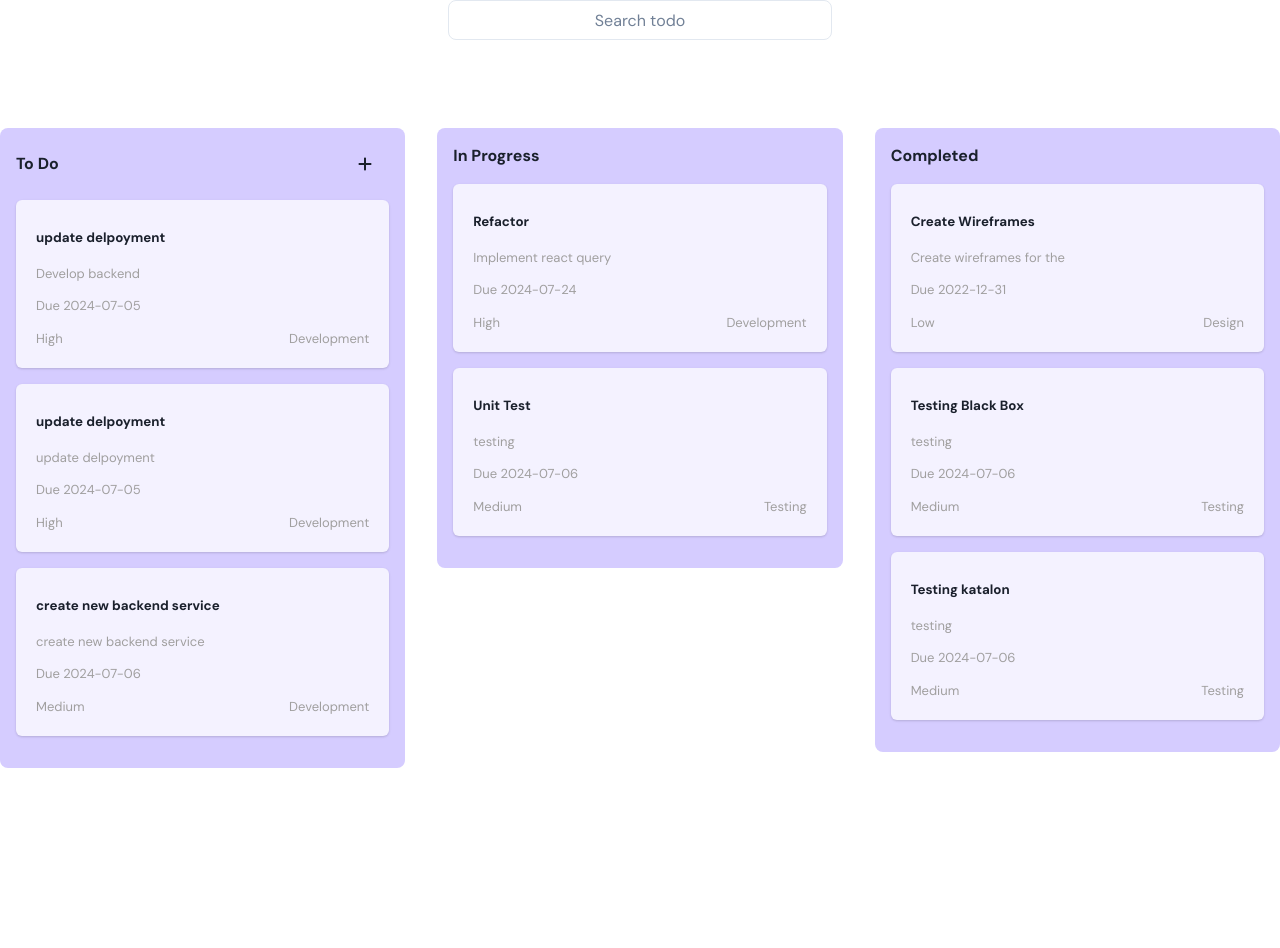
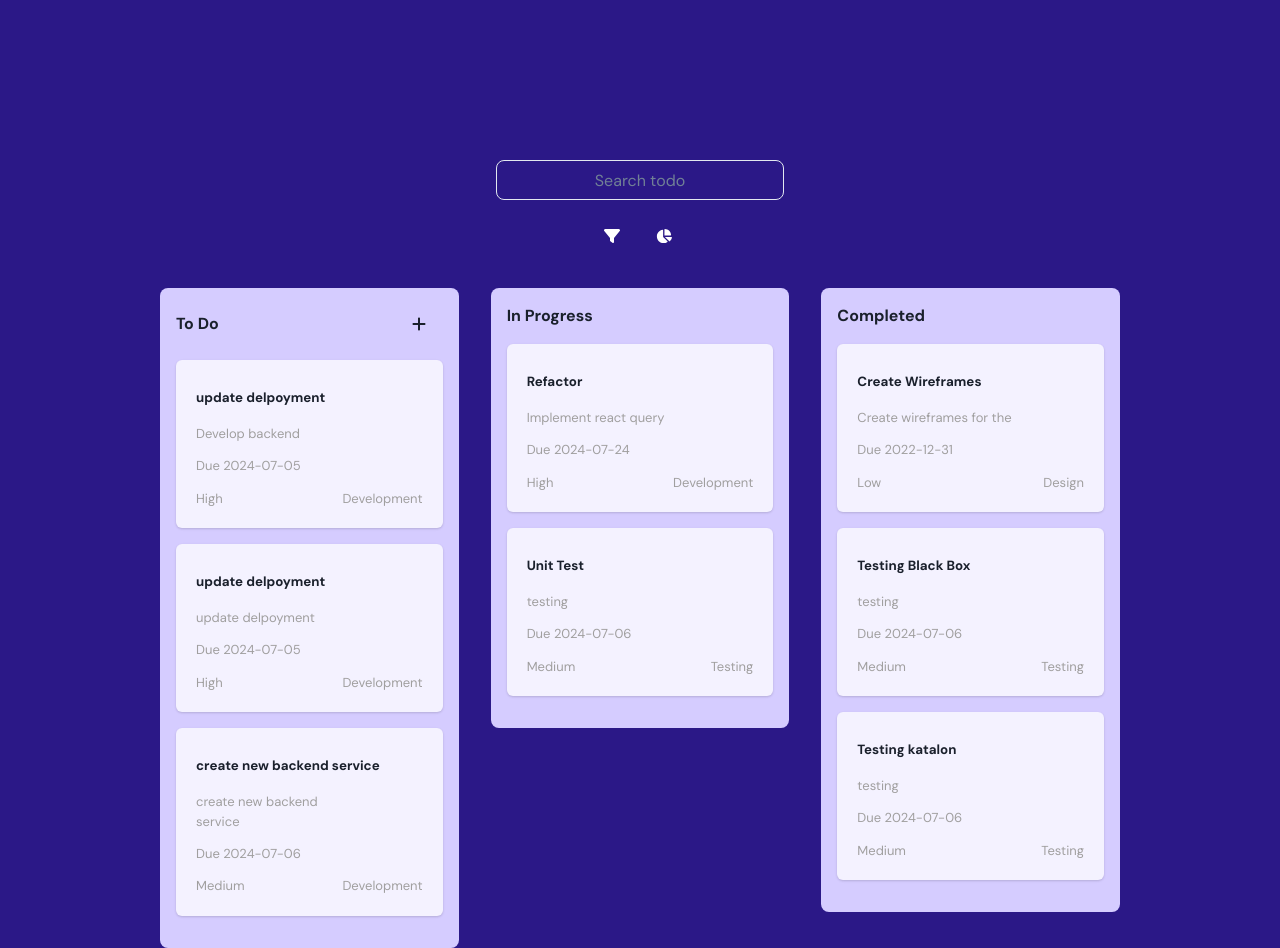
Before and after one commit to Rifqiadityaa/todo-app, a Next.js app: page / in a window 1280 px wide. Before the commit the page ends 800 px from the top, so only its background shows below. Built offline with nearby package versions, Linux system fonts and the light colour scheme; data requests are answered from the project's data file.

Commit message:
chore: update styling and scripts

```diff
--- a/package.json
+++ b/package.json
@@ -6,7 +6,8 @@
     "dev": "next dev",
     "build": "next build",
     "start": "next start",
-    "lint": "next lint"
+    "lint": "next lint",
+    "json-server": "json-server --watch src/shared/mocks/db.json --port 8000"
   },
   "dependencies": {
     "@chakra-ui/react": "^2.8.2",
@@ -15,6 +16,7 @@
     "@emotion/react": "^11.13.0",
     "@emotion/styled": "^11.13.0",
     "framer-motion": "^11.3.8",
+    "json-server": "0.17.4",
     "next": "14.2.5",
     "react": "^18",
     "react-dom": "^18",
--- a/src/app/globals.css
+++ b/src/app/globals.css
@@ -11,7 +11,8 @@
 body {
   line-height: 1.5;
   -webkit-font-smoothing: antialiased;
-  height: 100vh;
+  height: 100dvh;
+  background-color: #2b1887 !important;
 }
 
 img,
--- a/src/app/layout.jsx
+++ b/src/app/layout.jsx
@@ -1,4 +1,5 @@
 import ApplicationProviders from "@/components/ApplicationProviders";
+import { Box } from "@chakra-ui/react";
 import { DM_Sans } from "next/font/google";
 import "./globals.css";
 
@@ -13,7 +14,11 @@ export default function RootLayout({ children }) {
   return (
     <html lang="en">
       <body className={dmSans.className}>
-        <ApplicationProviders>{children}</ApplicationProviders>
+        <ApplicationProviders>
+          <Box p={{ base: "3rem", lg: "10rem" }} h={"100%"}>
+            {children}
+          </Box>
+        </ApplicationProviders>
       </body>
     </html>
   );
```
